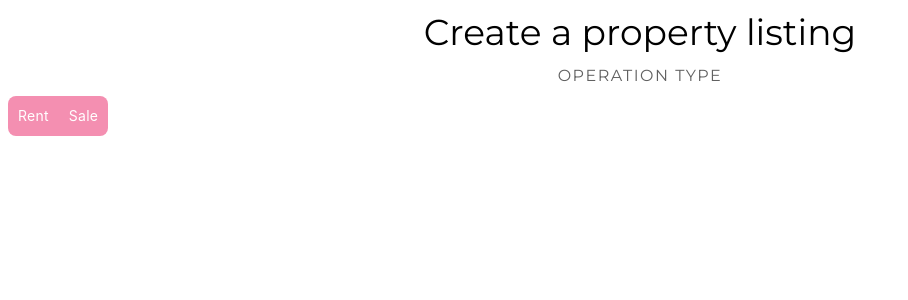
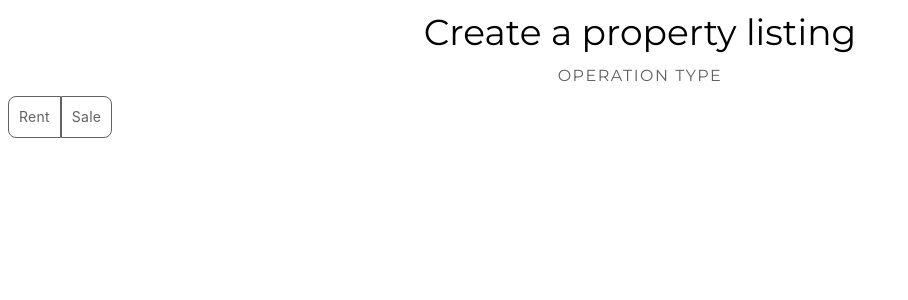
Before and after one commit to nickcoga/Get-That-Home-Project, a React (Create React App) app: page / in a window 1280 px wide. Shown: the top 300 px of the page, without its empty margins (0-908 px from the left). Built offline with nearby package versions, Linux system fonts and the light colour scheme; a web font is replaced by a local one.

Commit message:
Add styles to the buttons

```diff
--- a/src/components/FormProperty/FormProperty.js
+++ b/src/components/FormProperty/FormProperty.js
@@ -2,6 +2,7 @@ import React from 'react'
 import Text from '../UI/Heading'
 import '../CardProperty/CardProperty.css'
 import ButtonNavbarWelcome from '../UI/ButtonNavbarWelcome'
+import { colors } from '../UI/ColorStyles'
 
 const FormProperty = () => {
     return (
@@ -26,30 +27,46 @@ const FormProperty = () => {
                 <div>
                     <ButtonNavbarWelcome
                         padding="8px 10px"
-                        paddingH="7px 9px"
-                        nameButton="Rent"
+                        margin="0"
                         size="14px"
                         family="Inter"
                         letter="0.25px"
-                        margin="0"
+                        nameButton="rent"
+                        backgroundH={colors.Pink}
+                        background={colors.White}
+                        colorH={colors.White}
+                        color={colors.Gray}
+                        borderColorH={colors.Gray}
+                        borderColor={colors.Gray}
+                        borderSizeH="1px"
+                        borderSize="1px"
                         BTLR="8px"
                         BTRR="0"
                         BBLR="8px"
                         BBRR="0"
+                        transform="capitalize"
                         // onClick
                     />
                     <ButtonNavbarWelcome
                         padding="8px 10px"
-                        paddingH="7px 9px"
-                        nameButton="Sale"
+                        margin="0"
                         size="14px"
                         family="Inter"
                         letter="0.25px"
-                        margin="0"
+                        nameButton="sale"
+                        backgroundH={colors.Pink}
+                        background={colors.White}
+                        colorH={colors.White}
+                        color={colors.Gray}
+                        borderColorH={colors.Gray}
+                        borderColor={colors.Gray}
+                        borderSizeH="1px"
+                        borderSize="1px"
                         BTLR="0"
                         BTRR="8px"
                         BBLR="0"
                         BBRR="8px"
+                        transform="capitalize"
                         // onClick
                     />
                 </div>
--- a/src/components/UI/ButtonNavbarWelcome.js
+++ b/src/components/UI/ButtonNavbarWelcome.js
@@ -7,29 +7,31 @@ import "../../components/CardProperty/CardProperty";
 const ButtonNavbarWelcomeStyles = styled.button(
   ({
     padding,
+    margin,
     size,
     family,
     letter,
-    margin,
-    backgroundH=colors.White,
-    background=colors.Pink,
-    colorH=colors.Pink,
-    color=colors.White,
-    borderColorH=colors.Pink,
+    backgroundH,
+    background,
+    colorH,
+    color,
+    borderColorH,
+    borderColor,
+    borderSizeH,
+    borderSize,
     borderRadius,
     BTLR,
     BTRR,
     BBLR,
     BBRR,
-    paddingH=padding,
-    borderSize="1px"
+    transform,
   }) => css`
     padding: ${padding};
     margin: ${margin};
     box-sizing: border-box;
     text-align: center;
     border-radius: ${borderRadius};
-    border: none;
+    border: ${borderColor} solid ${borderSize};
     background: ${background};
     color: ${color};
     font-size: ${size};
@@ -38,6 +40,7 @@ const ButtonNavbarWelcomeStyles = styled.button(
     font-family: ${family};
     letter-spacing: ${letter};
     outline: none;
+    text-transform: ${transform};
 
     border-top-left-radius: ${BTLR};
     border-top-right-radius: ${BTRR};
@@ -45,10 +48,9 @@ const ButtonNavbarWelcomeStyles = styled.button(
     border-bottom-right-radius: ${BBRR};
 
     &:hover {
-      padding: ${paddingH};
       background: ${backgroundH};
       color: ${colorH};
-      border: ${borderColorH} solid ${borderSize};
+      border: ${borderColorH} solid ${borderSizeH};
       letter-spacing: ${letter};
     }
   `
@@ -59,7 +61,6 @@ const ButtonNavbarWelcome = ({
   nameButton,
   size,
   family,
-  onClick,
   letter,
   margin,
   backgroundH,
@@ -67,35 +68,42 @@ const ButtonNavbarWelcome = ({
   colorH,
   color,
   borderColorH,
+  borderColor,
+  borderSizeH,
+  borderSize,
   borderRadius,
   BTLR,
   BTRR,
   BBLR,
   BBRR,
-  paddingH,
-  borderSize
+  transform,
+  onClick,
+  className,
 }) => {
   return (
     <ButtonNavbarWelcomeStyles
       padding={padding}
-      paddingH={paddingH}
-      onClick={onClick}
+      margin={margin}
       size={size}
       family={family}
       letter={letter}
-      margin={margin}
       backgroundH={backgroundH}
-      backgroundH={background}
+      background={background}
       colorH={colorH}
-      colorH={color}
+      color={color}
       borderColorH={borderColorH}
+      borderColor={borderColor}
       borderRadius={borderRadius}
+      borderSizeH={borderSizeH}
+      borderSize={borderSize}
       BTLR={BTLR}
       BTRR={BTRR}
       BBLR={BBLR}
       BBRR={BBRR}
-      borderSize={borderSize}
-    >
+      transform={transform}
+      onClick={onClick}
+      className={className}
+      >
       {nameButton}
     </ButtonNavbarWelcomeStyles>
   );
```
Also changed, not shown: src/components/Navbars/NavbarWelcome.js (+10 -2 lines), src/pages/LandPage.js (+10 -3 lines).
